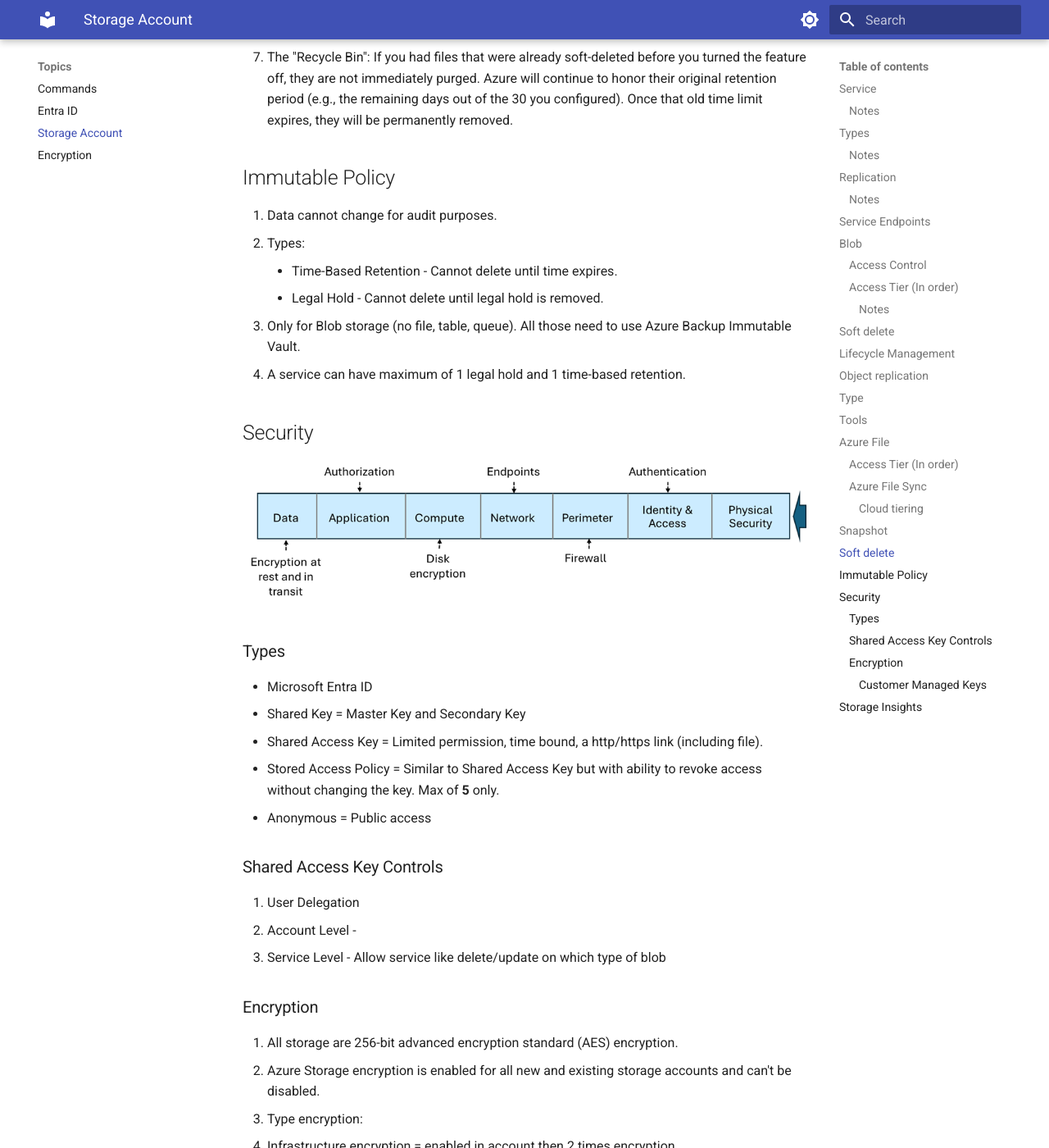
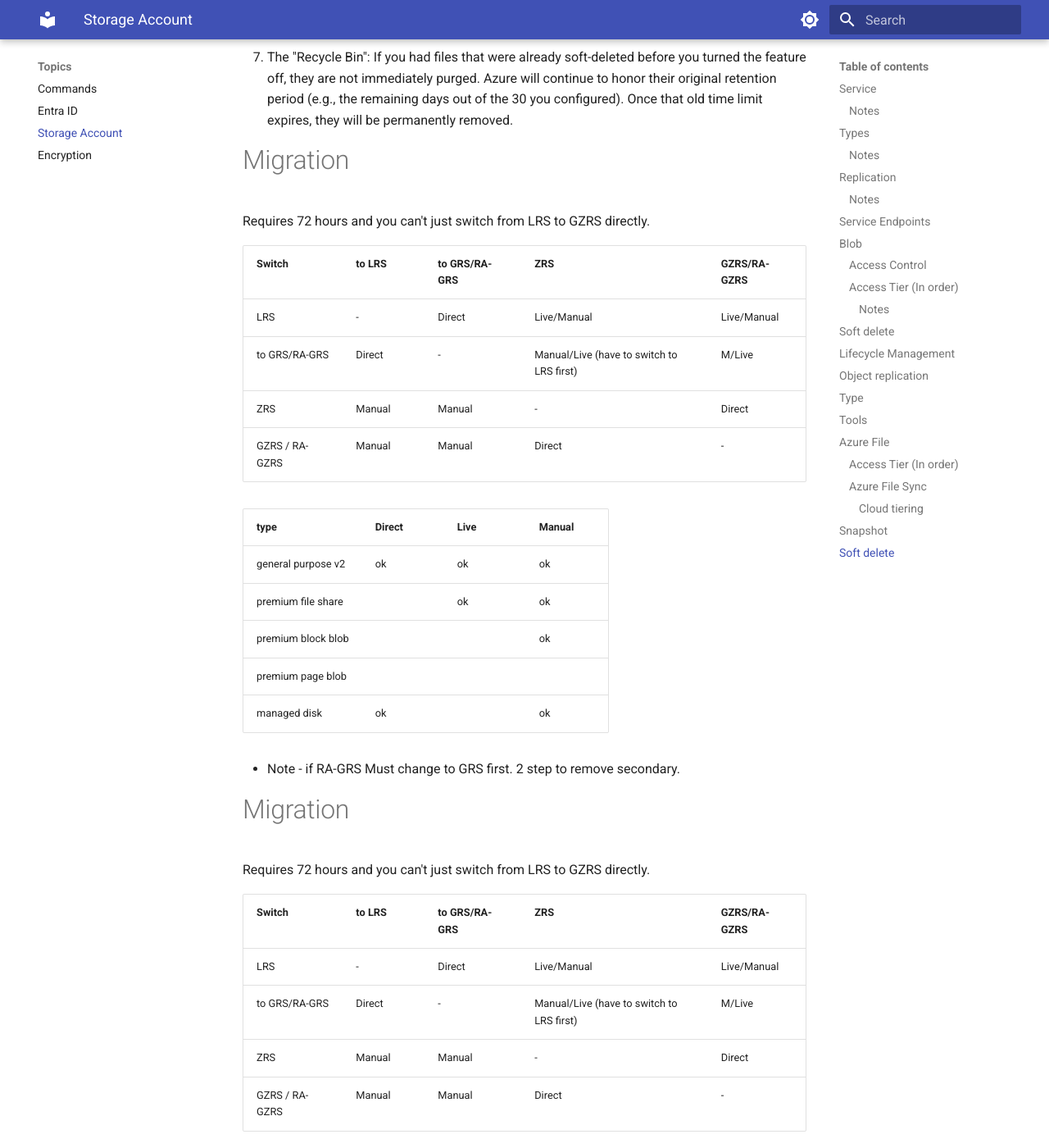
Before and after one commit to yoonghan/AZ-104-Azure-Administrator-Associate, an MkDocs documentation site: the page built from docs/Storage-Account.md, in a window 1280 px wide and 1400 px high, scrolled down 5933 px. Shown: the whole window at 82% size. Built offline with MkDocs 1.6.1 and Material for MkDocs 9.7.7, drawn with Linux system fonts in a browser that asks for light colours; some of the changed text lies outside the part shown.

Commit message:
Add storage account migration

```diff
--- a/docs/Storage-Account.md
+++ b/docs/Storage-Account.md
@@ -150,6 +150,50 @@
 6. Use soft delete to recover data without paying ransom to cybercriminals.
 7. The "Recycle Bin": If you had files that were already soft-deleted before you turned the feature off, they are not immediately purged. Azure will continue to honor their original retention period (e.g., the remaining days out of the 30 you configured). Once that old time limit expires, they will be permanently removed.
 
+# Migration
+
+Requires 72 hours and you can't just switch from LRS to GZRS directly.
+
+Switch | to LRS | to GRS/RA-GRS | ZRS | GZRS/RA-GZRS
+--- | --- | --- | --- | ---
+LRS | - | Direct | Live/Manual | Live/Manual
+to GRS/RA-GRS | Direct | - | Manual/Live (have to switch to LRS first) | M/Live
+ZRS | Manual | Manual | - | Direct
+GZRS / RA-GZRS | Manual | Manual | Direct | -
+
+type | Direct | Live | Manual
+--- | --- | --- | ---
+general purpose v2 | ok | ok | ok
+premium file share |    | ok | ok
+premium block blob |    |    | ok
+premium page blob  |    |    |
+managed disk       | ok |    | ok
+
+* Note - if RA-GRS Must change to GRS first. 2 step to remove secondary.
+
+
+# Migration
+
+Requires 72 hours and you can't just switch from LRS to GZRS directly.
+
+Switch | to LRS | to GRS/RA-GRS | ZRS | GZRS/RA-GZRS
+--- | --- | --- | --- | ---
+LRS | - | Direct | Live/Manual | Live/Manual
+to GRS/RA-GRS | Direct | - | Manual/Live (have to switch to LRS first) | M/Live
+ZRS | Manual | Manual | - | Direct
+GZRS / RA-GZRS | Manual | Manual | Direct | -
+
+type | Direct | Live | Manual
+--- | --- | --- | ---
+general purpose v2 | ok | ok | ok
+premium file share |    | ok | ok
+premium block blob |    |    | ok
+premium page blob  |    |    |
+managed disk       | ok |    | ok
+
+* Note - if RA-GRS Must change to GRS first. 2 step to remove secondary.
+
+
 ## Immutable Policy
 1. Data cannot change for audit purposes.
 2. Types:
```
